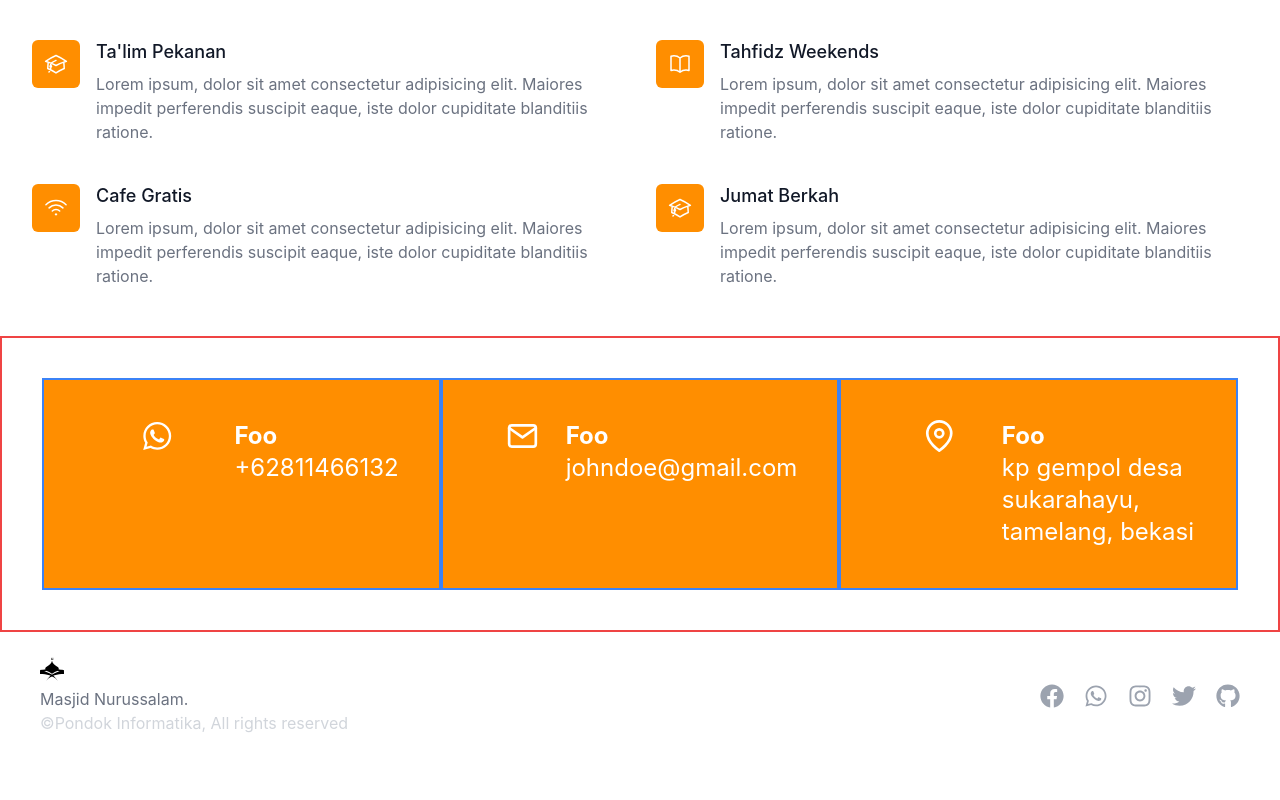
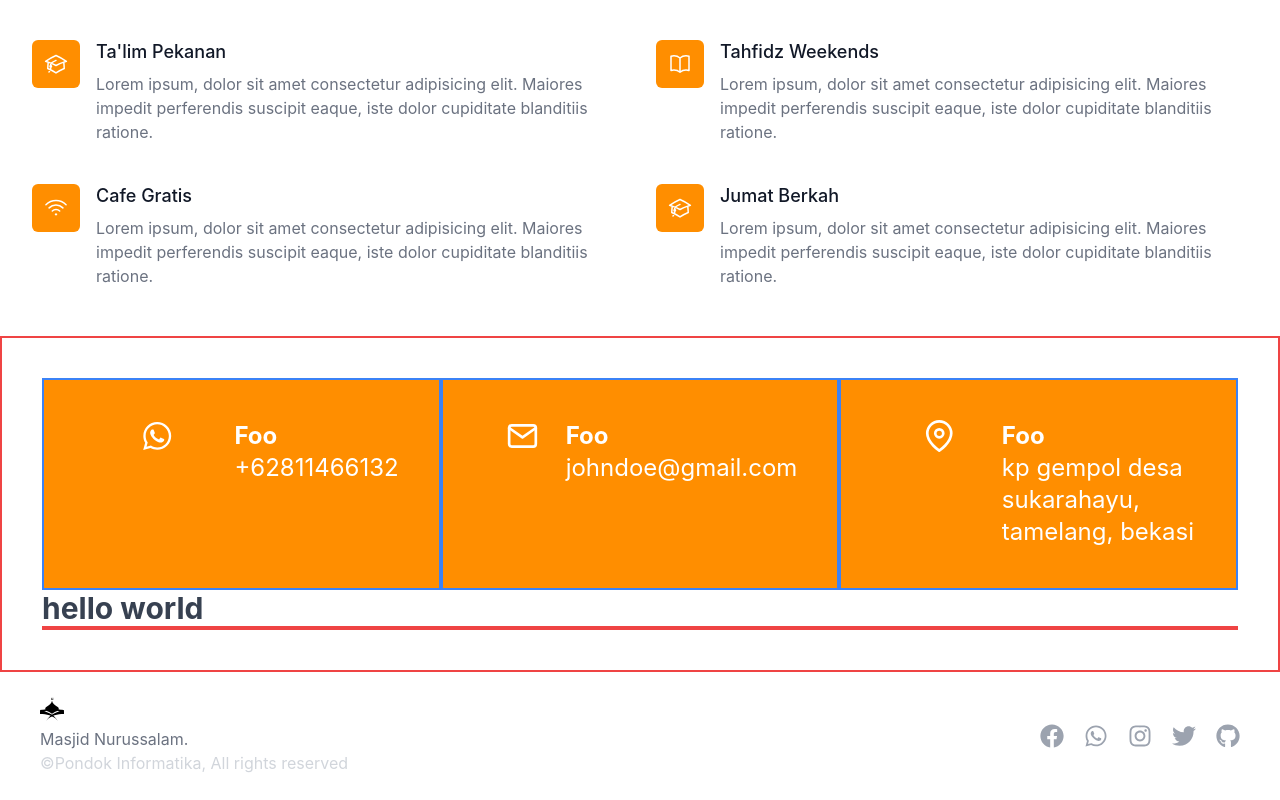
Before and after one commit to kreindo/project-three-cope, a Next.js app: page / in a window 1280 px wide. Shown: the part 818-1618 px from the top of the page. Before the commit the page ends 1578 px from the top, so only its background shows below. Built offline with nearby package versions, Linux system fonts and the light colour scheme.

Commit message:
kontaks api

```diff
--- a/components/Contact.tsx
+++ b/components/Contact.tsx
@@ -1,6 +1,12 @@
-import React from 'react';import { FaWhatsapp } from 'react-icons/fa';
+import React from 'react';import { GetServerSideProps, GetStaticProps } from 'next';
+import { FaWhatsapp } from 'react-icons/fa';
 import { FiMail, FiMapPin } from 'react-icons/fi';
-const Contact = (): JSX.Element => {
+
+export interface Final {
+  final: string;
+}
+
+const Contact = ({ final }: Final): JSX.Element => {
   return (
     <div className="p-10 max-w-screen-xl m-auto border-2 border-red-500">
       <div className="flex flex-col lg:flex-row lg:justify-between w-full gap- ">
@@ -29,8 +35,22 @@ const Contact = (): JSX.Element => {
           </div>
         </div>
       </div>
+      <div>
+        <h1 className="text-gray-700 text-3xl font-bold">hello world</h1>
+        <div className="border-2 border-red-500">{final}</div>
+      </div>
     </div>
   );
 };
 
 export default Contact;
+
+export async function getServerSideProps() {
+  const res = await fetch('https://jsonplaceholder.typicode.com/todos/1');
+  const data = await res.json();
+  const final = JSON.stringify(data);
+  console.log(final);
+  return {
+    props: { final },
+  };
+}
```
